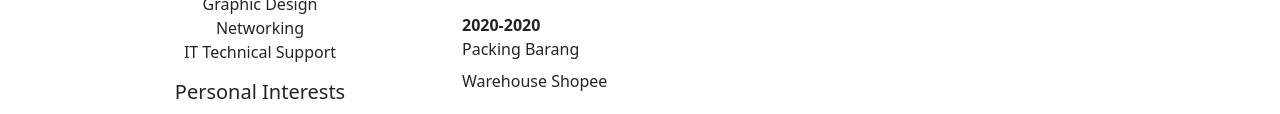
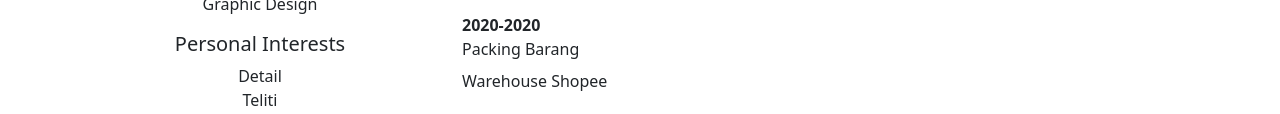
Before and after one commit to Wirnasari/portofolio, a plain HTML site: page index.html in a window 1280 px wide. Shown: the part 2640-2754 px from the top of the page. Drawn offline with nearby package versions, Linux system fonts and the light colour scheme.

Commit message:
Update index.html

```diff
--- a/index.html
+++ b/index.html
@@ -119,8 +119,6 @@
               <li>PHP: [Laravel, CodeIgniter]</li>
               <li>CMS: [Wordpress]</li>
               <li>Graphic Design</li>
-              <li>Networking</li>
-              <li>IT Technical Support</li>
               <!-- Add or remove skills as needed -->
             </ul>
             <h5>Personal Interests</h5>
```
